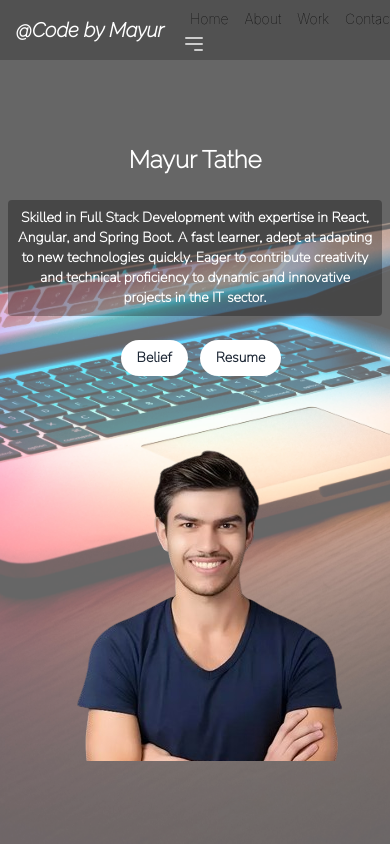
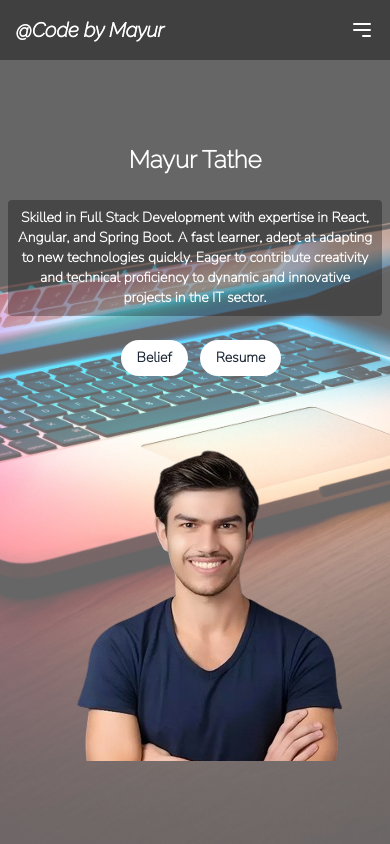
Before and after one commit to MayurTathe/Portfolio, a React (Create React App) app: page / in a window 390 px wide. Shown: the top 844 px of the page. Built offline with nearby package versions, Linux system fonts and the light colour scheme.

Commit message:
added hamburger menu

```diff
--- a/src/components/AboutMe/AboutMe.jsx
+++ b/src/components/AboutMe/AboutMe.jsx
@@ -21,7 +21,7 @@ const AboutMe = () => {
 
   return (
     <>
-      {/* <nav className="p-4 h-24 items-center flex justify-center">
+      <nav className="p-4 h-24 items-center flex justify-center">
         <div className='flex justify-between items-center md:w-5/6'>
           <div className="text-left">
             <Link to='/' className="text-xl font-logo cursor-pointer italic hover:underline">Portfolio</Link>
@@ -34,15 +34,15 @@ const AboutMe = () => {
             </ul>
           </div>
         </div>
-      </nav> */}
- <nav className="bg-gray-800 p-4">
+      </nav>
+ {/* <nav className="bg-gray-800 p-4">
       <div className="flex items-center justify-between">
         <div className="text-white text-lg font-semibold">Your Logo</div>
         <button
           className="text-white focus:outline-none lg:hidden"
           onClick={toggleNavbar}
         >
-          {/* Hamburger Icon */}
+          Hamburger Icon
           <svg
             className="w-6 h-6"
             fill="none"
@@ -59,7 +59,7 @@ const AboutMe = () => {
           </svg>
         </button>
       </div>
-      {/* Mobile Menu */}
+      Mobile Menu
       {isOpen && (
         <div className="mt-4">
           <a href="#" className="block text-white py-2">Home</a>
@@ -68,7 +68,7 @@ const AboutMe = () => {
           <a href="#" className="block text-white py-2">Contact</a>
         </div>
       )}
-    </nav>
+    </nav> */}
 
       <motion.div
         initial={{ opacity: 0 }}
--- a/src/components/Navbar/Navbar.jsx
+++ b/src/components/Navbar/Navbar.jsx
@@ -1,14 +1,19 @@
 import React, { useState, useEffect } from 'react';
 import { motion } from 'framer-motion';
 import { Link } from 'react-router-dom';
+import RevealSideScroll from '../AnimationEffect/RevealSideScroll';
 
 const Navbar = () => {
 
     const [prevScrollPos, setPrevScrollPos] = useState(0);
+    const [isOpen, setIsOpen] = useState(false);
     const [visible, setVisible] = useState(true);
 
     const linkclass = ["text-sm font-thin hover:bg-transparent/[.4] px-2 py-1 rounded-t"];
 
+    const toggle = () => {
+        setIsOpen(!isOpen);
+    }
     const handleScroll = () => {
         const currentScrollPos = window.scrollY;
 
@@ -27,7 +32,7 @@ const Navbar = () => {
     return (
         <>
             <nav
-            className={`fixed w-full top-0 transition-transform duration-300 ${visible ? 'translate-y-0' : '-translate-y-full'
+                className={`fixed w-full sm:hidden md:block top-0 transition-transform duration-300 ${visible ? 'translate-y-0' : '-translate-y-full'
                     } z-10 bg-transparent/[0.2] p-4 text-white`}
             >
                 <div className="flex-row ">
@@ -47,14 +52,15 @@ const Navbar = () => {
                     </div>
                 </div>
             </nav>
-        <div className="md:hidden">
+
+            <nav className={`fixed w-full top-0 transition-transform md:hidden duration-300 ${visible ? 'translate-y-0' : '-translate-y-full'
+                } z-30 bg-transparent/[0.2] p-4 text-white`}>
                 {/* Hamburger menu for small screens */}
-                        <div className='flex-col top-0 right-0 h-screen w-52 fixed items-center'>
-                        <a href="#home" className={`${linkclass}`}>Home</a>
-                        <a href="#about" className={`${linkclass}`}>About</a>
-                        <a href="#work" className={`${linkclass}`}>Work</a>
-                        <a href="#contact" className={`${linkclass}`}>Contact</a>
-                        <button className="text-white focus:outline-none">
+                <div className='flex flex-row items-center justify-between'>
+                    <Link to="/" className='font-titl font-semibold text-xl italic'>
+                        @Code by Mayur
+                    </Link>
+                    <button className="text-white focus:outline-none" onClick={toggle}>
                         <svg
                             xmlns="http://www.w3.org/2000/svg"
                             fill="none"
@@ -71,7 +77,17 @@ const Navbar = () => {
                         </svg>
                     </button>
                 </div>
-                    </div>
+                {
+                    isOpen && (
+                        <RevealSideScroll xValue={100} classname="mt-4 right-0 z-20 h-screen w-[40%] flex flex-col justify-center bg-transparent/60 backdrop-blur-sm items-center fixed">
+                            <a href="#home" className=" text-white py-2 font-para text-sm" onClick={toggle}>Home</a>
+                            <a href="#about" className=" text-white py-2 font-para text-sm" onClick={toggle}>About</a>
+                            <a href="#work" className=" text-white py-2 font-para text-sm" onClick={toggle}>Work</a>
+                            <a href="#contact" className=" text-white py-2 font-para text-sm" onClick={toggle}>Contact</a>
+                        </RevealSideScroll>
+                    )
+                }
+            </nav>
         </>
     )
 }
```
Lines whose indentation alone changed are shown as unchanged.
